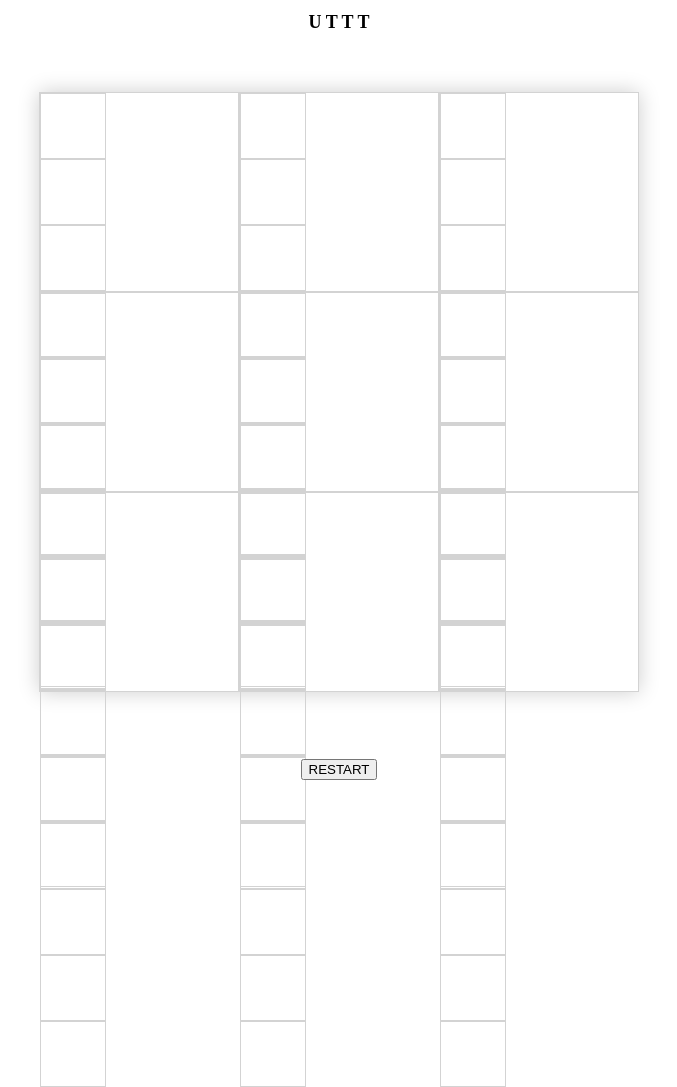
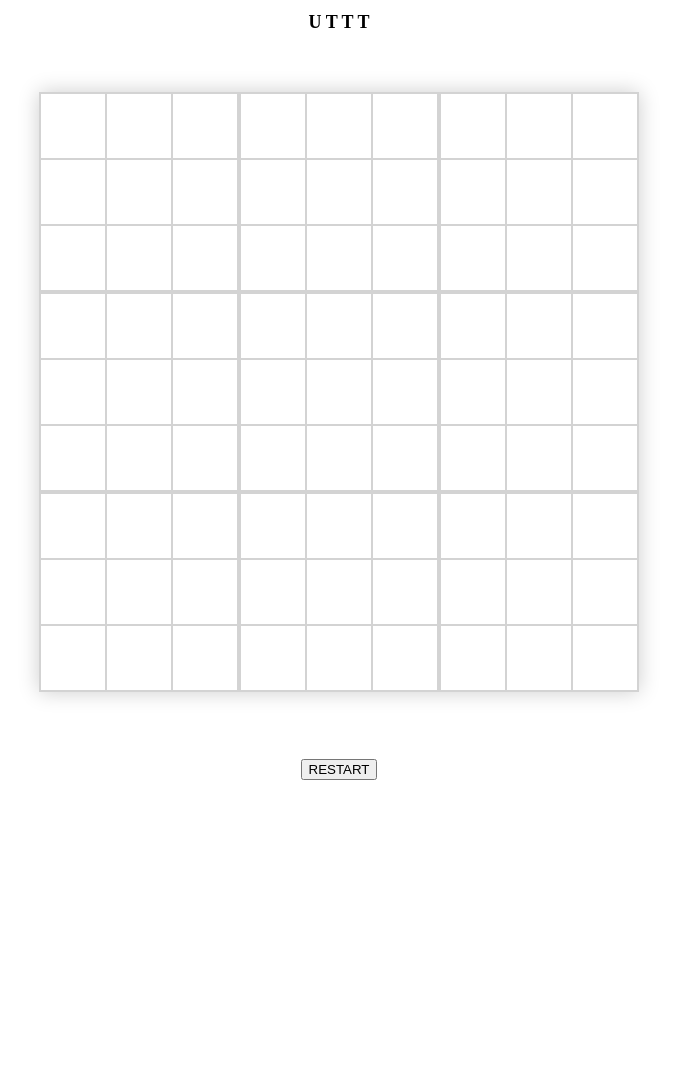
Before and after one commit to tjmcodes/Ultimate-Tic-Tac-Toe, a plain HTML site: page index.html in a window 1280 px wide. Shown: the whole page, without its empty margins (301-978 px from the left). After the commit the page ends 800 px from the top, so only its background shows below. Drawn offline with Linux system fonts and the light colour scheme.

Commit message:
grids added

```diff
--- a/app.js
+++ b/app.js
@@ -11,15 +11,23 @@ const player2 = ('O')
 function createGrid() {
   for (let index = 0; index < cellCount; index++) {
     const cell = document.createElement('div')
+    cell.classList.add('bigBoard')
     for (let index = 0; index < cellCount; index++) {
-      const innerCell = document.createElement('div')
-      cell.appendChild(innerCell)
-      console.log(innerCell)
+      const boards = document.createElement('div')
+
+      boards.classList.add('innerBoard')
+
+      cell.appendChild(boards)
+      boards.addEventListener('click', () => {
+
+        boards.classList.toggle(player1)
+
+        boards.innerHTML = 'X'
+        console.log(player1)
+      })
+      console.log(boards)
     }
-    cell.addEventListener('click', () => {
-      cell.classList.toggle(player1)
-      console.log(player1)
-    })
+
     console.log(player1)
     grid.appendChild(cell)
 
--- a/index.html
+++ b/index.html
@@ -13,7 +13,7 @@
   <h1>U T T T</h1>
 
   <div class="grid-wrapper">
-    <div class="grid"></div>
+    <div class="grid" id="innerCell"></div>
   </div>
   <button class="reset">RESTART</button>
 
--- a/main.css
+++ b/main.css
@@ -36,11 +36,23 @@ h1 {
 
 .grid div {
   border: 1px solid lightgrey;
+  flex-wrap: wrap;
   flex-grow: 1;
   height: 33.333%;
   width: 33.333%;
 }
 
+.bigBoard {
+  display: flex;
+  border: 1px solid lightgrey;
+  flex-wrap: wrap;
+  flex-grow: 1;
+}
+
+.innerBoard {
+  height: 33.333%;
+  width: 33.333%;
+}
 button {
   display: inline;
   margin: 20px;
```
